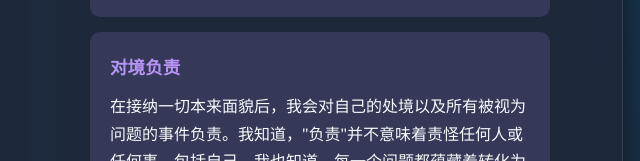
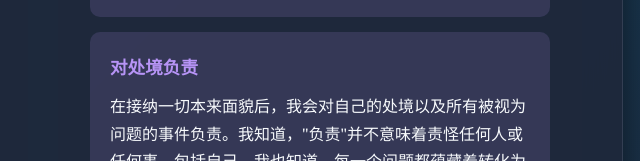
Before and after one commit to xixixixi44/seven-spiritual-laws, a plain HTML site: page index.html in a window 1280 px wide. Shown: the part 1819-1980 px from the top of the page, 597-1237 px from the left. Drawn offline with Linux system fonts and the light colour scheme.

Commit message:
Update index.html

```diff
--- a/index.html
+++ b/index.html
@@ -489,7 +489,7 @@
                             <div class="practice-content">今天我会接纳所有人、所有事、环境以及发生的一切。我明白"此时此刻本该如此"，因为宇宙就是如此。我不与当下抗争，而是整体地接纳一切事物的本来面貌，而非我所希望的样子。</div>
                         </div>
                         <div class="practice-item">
-                            <div class="practice-title">对境负责</div>
+                            <div class="practice-title">对处境负责</div>
                             <div class="practice-content">在接纳一切本来面貌后，我会对自己的处境以及所有被视为问题的事件负责。我知道，"负责"并不意味着责怪任何人或任何事，包括自己。我也知道，每一个问题都蕴藏着转化为更大利益的机会。</div>
                         </div>
                         <div class="practice-item">
@@ -616,7 +616,7 @@
                 source: "《最省力法则》"
             },
             {
-                title: "对境负责",
+                title: "对处境负责",
                 content: "在接纳一切本来面貌后，我会对自己的处境以及所有被视为问题的事件负责。我知道，\"负责\"并不意味着责怪任何人或任何事，包括自己。我也知道，每一个问题都蕴藏着转化为更大利益的机会。",
                 source: "《最省力法则》"
             },
```
